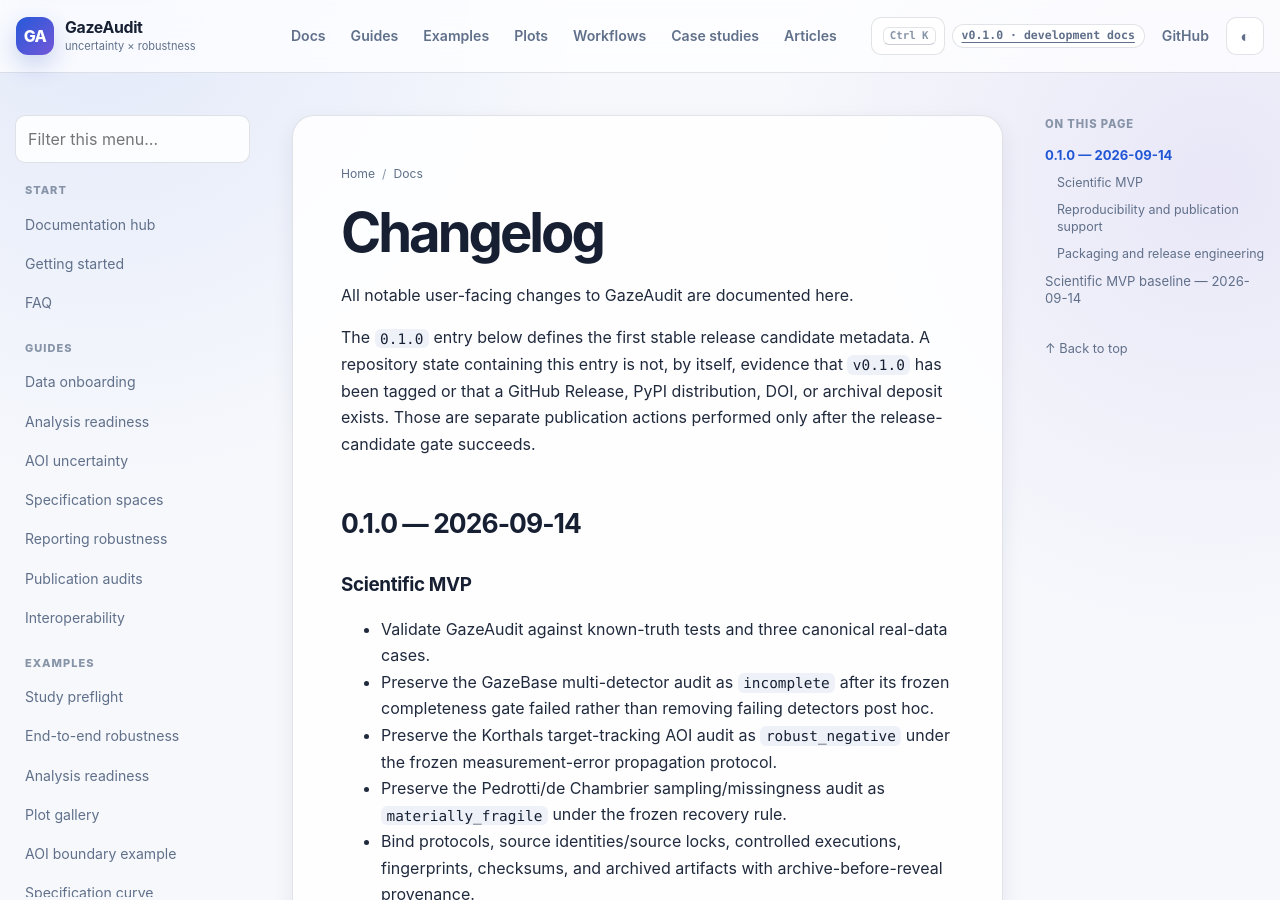
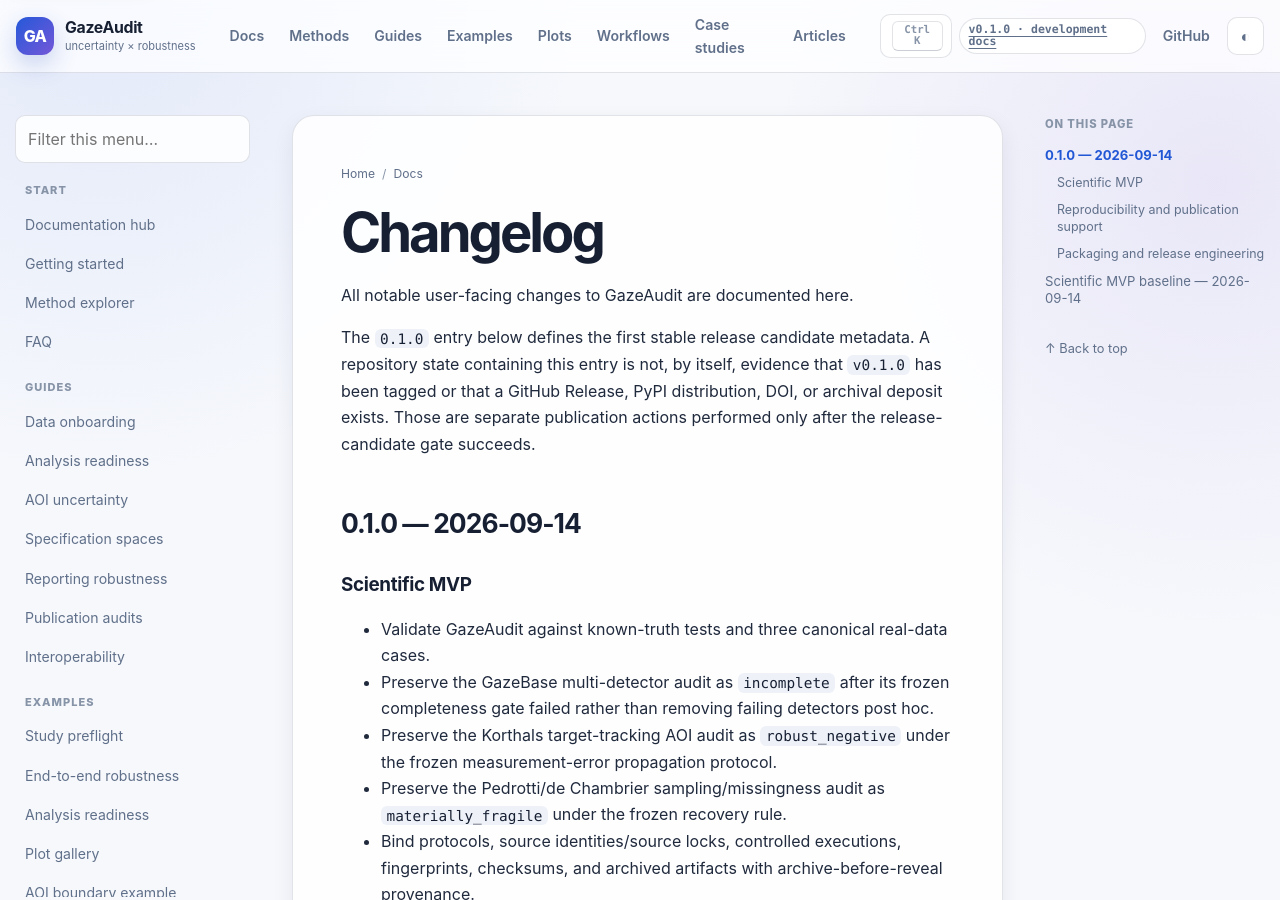
Before and after one commit to stefanosbalaskas/GazeAudit, a Jekyll site: the page built from CHANGELOG.md, in a window 1280 px wide and 900 px high. Built offline with Jekyll 4.4.1, drawn with Linux system fonts in a browser that asks for light colours; our own code applies the rules of GitHub Pages for plain Markdown files.

Commit message:
docs: integrate method explorer into site navigation

```diff
--- a/_layouts/default.html
+++ b/_layouts/default.html
@@ -25,6 +25,7 @@
   <link rel="stylesheet" href="{{ '/assets/css/enhancements.css' | relative_url }}">
   <link rel="stylesheet" href="{{ '/assets/css/gallery.css' | relative_url }}">
   {% if page.page_type == 'landing' %}<link rel="stylesheet" href="{{ '/assets/css/landing.css' | relative_url }}">{% endif %}
+  {% if page.page_type == 'methods' %}<link rel="stylesheet" href="{{ '/assets/css/methods.css' | relative_url }}">{% endif %}
   <script>
     (function () {
       try {
@@ -50,6 +51,7 @@
 
       <nav class="top-nav" aria-label="Primary">
         <a href="{{ '/docs/' | relative_url }}">Docs</a>
+        <a href="{{ '/docs/methods/' | relative_url }}">Methods</a>
         <a href="{{ '/docs/guides/' | relative_url }}">Guides</a>
         <a href="{{ '/docs/examples/' | relative_url }}">Examples</a>
         <a href="{{ '/docs/plots/' | relative_url }}">Plots</a>
@@ -72,6 +74,7 @@
     <nav id="mobile-menu" class="mobile-menu" data-mobile-menu aria-label="Mobile navigation" hidden>
       <button class="mobile-search" type="button" data-search-open>Search documentation</button>
       <a href="{{ '/docs/' | relative_url }}">Documentation</a>
+      <a href="{{ '/docs/methods/' | relative_url }}">Method explorer</a>
       <a href="{{ '/docs/guides/' | relative_url }}">Guides</a>
       <a href="{{ '/docs/examples/' | relative_url }}">Examples</a>
       <a href="{{ '/docs/plots/' | relative_url }}">Plot gallery</a>
@@ -101,6 +104,7 @@
             <p class="nav-label">Start</p>
             <a href="{{ '/docs/' | relative_url }}">Documentation hub</a>
             <a href="{{ '/docs/getting-started/' | relative_url }}">Getting started</a>
+            <a href="{{ '/docs/methods/' | relative_url }}">Method explorer</a>
             <a href="{{ '/docs/faq/' | relative_url }}">FAQ</a>
 
             <p class="nav-label">Guides</p>
@@ -204,5 +208,6 @@
   <script src="{{ '/assets/js/site.js' | relative_url }}" defer></script>
   <script src="{{ '/assets/js/gallery.js' | relative_url }}" defer></script>
   {% if page.page_type == 'landing' %}<script src="{{ '/assets/js/landing.js' | relative_url }}" defer></script>{% endif %}
+  {% if page.page_type == 'methods' %}<script src="{{ '/assets/js/methods.js' | relative_url }}" defer></script>{% endif %}
 </body>
 </html>
```
